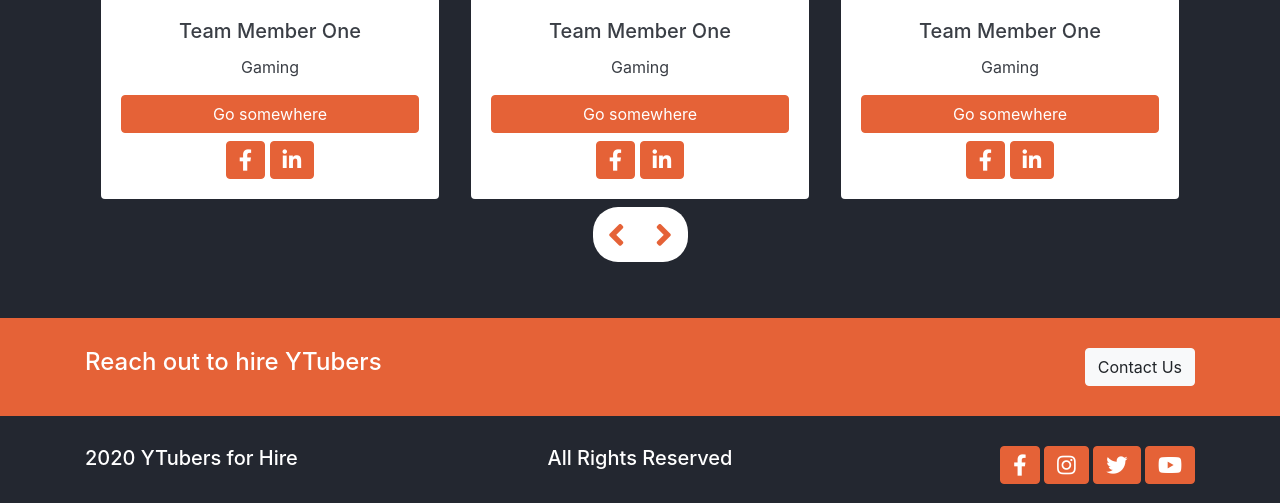
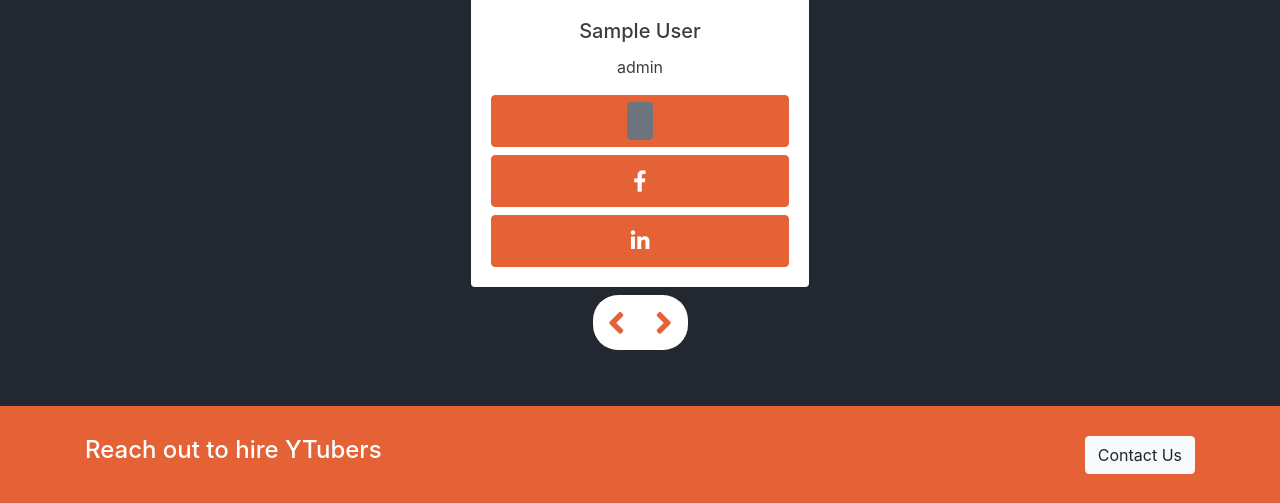
Before and after one commit to nikhilchintawar/tubers_project, a Django app: page /about in a window 1280 px wide. Shown: the part 1519-2022 px from the top of the page. Run offline with Django 3.2, Linux system fonts and the light colour scheme; tables that the repository leaves empty hold one stand-in row (values such as "Sample post"); grey boxes marked "Sample" are stand-in pictures.

Commit message:
Populate about us page

```diff
--- a/templates/webpages/about.html
+++ b/templates/webpages/about.html
@@ -1,5 +1,6 @@
 {% extends 'base.html' %}
 {% load static %}
+
 {% block content %}
 <main class="contact-us">
     <div class="banner">
@@ -68,64 +69,26 @@
         <div class="team slider" data-slick='{"slidesToShow": 3, "slidesToScroll": 1}'>
 
             <!-- team 1 -->
+            {% for team in teams %}
             <div class="card border-0 text-center  ml-3 mr-3">
-                <img src="https://placeimg.com/640/480/people" class="card-img-top" alt="team-member">
+                <img src="{{ team.photo.url }}" class="card-img-top" alt="team-member">
                 <div class="card-body">
-                    <h5 class="card-title">Team Member One</h5>
-                    <p class="card-text">Gaming</p>
-                    <a href="#" class="btn btn-accent btn-block">Go somewhere</a>
+                    <h5 class="card-title">{{team.first_name}} {{team.last_name}}</h5>
+                    <p class="card-text">{{ team.role }}</p>
                     <div class="text-center mt-2">
-                        <button class="btn btn-accent"> <i class="fab fa-facebook-f fa-lg	"></i> </button>
-                        <button class="btn btn-accent"> <i class="fab fa-linkedin-in fa-lg	"></i> </button>
+                        <a href="{{ team.youtube_link}}" class="btn btn-accent btn-block">
+                            <button class="btn btn-secondary"> <i class="fab fa-youtube-f fa-lg	"></i> </button>
+                        </a>
+                        <a href="{{ team.fb_link}}" class="btn btn-accent btn-block">
+                            <button class="btn btn-accent"> <i class="fab fa-facebook-f fa-lg	"></i> </button>
+                        </a>
+                        <a href="{{ team.insta_link}}" class="btn btn-accent btn-block">
+                            <button class="btn btn-accent"> <i class="fab fa-linkedin-in fa-lg	"></i> </button>
+                        </a>
                     </div>
                 </div>
             </div>
-
-
-            <!-- team 1 -->
-            <div class="card border-0 text-center  ml-3 mr-3">
-                <img src="https://placeimg.com/640/480/people" class="card-img-top" alt="team-member">
-                <div class="card-body">
-                    <h5 class="card-title">Team Member One</h5>
-                    <p class="card-text">Gaming</p>
-                    <a href="#" class="btn btn-accent btn-block">Go somewhere</a>
-                    <div class="text-center mt-2">
-                        <button class="btn btn-accent"> <i class="fab fa-facebook-f fa-lg	"></i> </button>
-                        <button class="btn btn-accent"> <i class="fab fa-linkedin-in fa-lg	"></i> </button>
-                    </div>
-                </div>
-            </div>
-
-
-            <!-- team 1 -->
-            <div class="card border-0 text-center  ml-3 mr-3">
-                <img src="https://placeimg.com/640/480/people" class="card-img-top" alt="team-member">
-                <div class="card-body">
-                    <h5 class="card-title">Team Member One</h5>
-                    <p class="card-text">Gaming</p>
-                    <a href="#" class="btn btn-accent btn-block">Go somewhere</a>
-                    <div class="text-center mt-2">
-                        <button class="btn btn-accent"> <i class="fab fa-facebook-f fa-lg	"></i> </button>
-                        <button class="btn btn-accent"> <i class="fab fa-linkedin-in fa-lg	"></i> </button>
-                    </div>
-                </div>
-            </div>
-
-
-            <!-- team 1 -->
-            <div class="card border-0 text-center ml-3 mr-3">
-                <img src="https://placeimg.com/640/480/people" class="card-img-top" alt="team-member">
-                <div class="card-body">
-                    <h5 class="card-title">Team Member One</h5>
-                    <p class="card-text">Gaming</p>
-                    <a href="#" class="btn btn-accent btn-block">Go somewhere</a>
-                    <div class="text-center mt-2">
-                        <button class="btn btn-accent"> <i class="fab fa-facebook-f fa-lg	"></i> </button>
-                        <button class="btn btn-accent"> <i class="fab fa-linkedin-in fa-lg	"></i> </button>
-                    </div>
-                </div>
-            </div>
-
+            {% endfor %}
 
         </div>
 
--- a/webpages/views.py
+++ b/webpages/views.py
@@ -1,3 +1,4 @@
+from datetime import date
 from django.shortcuts import render
 from .models import Slider, Team
 from youtubers.models import Youtuber
@@ -18,7 +19,12 @@ def home(request):
 
 
 def about(request):
-    return render(request, "webpages/about.html")
+    teams = Team.objects.all()
+
+    data = {
+        'teams': teams,
+    }
+    return render(request, "webpages/about.html", data)
 
 
 def services(request):
```
